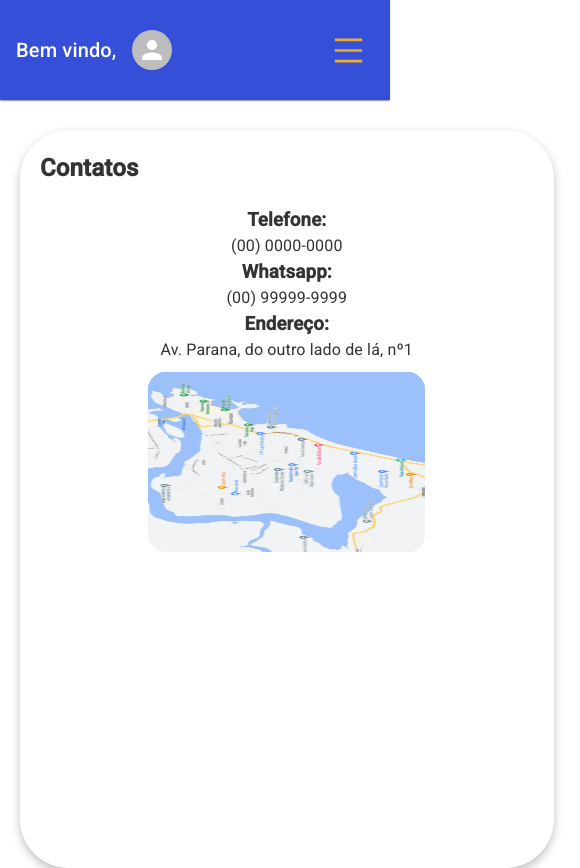
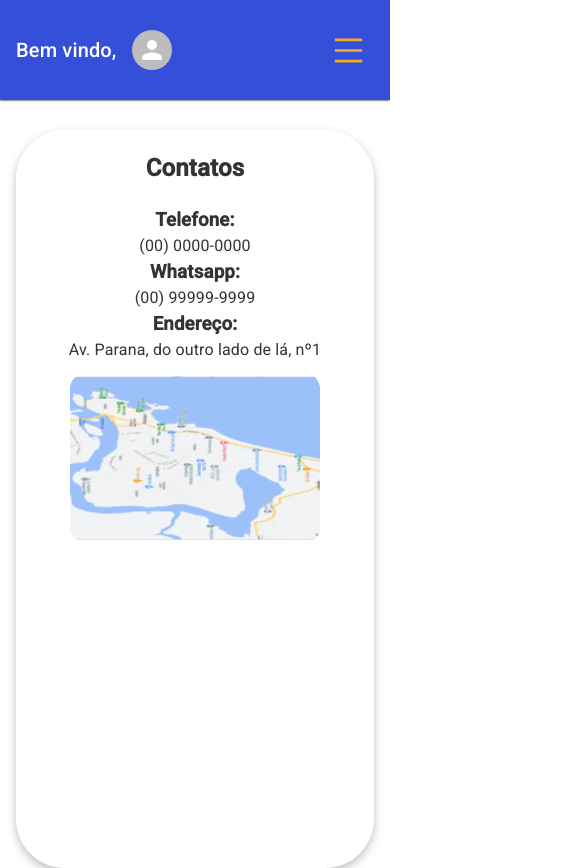
Before and after one commit to fabioalmeida08/Hotel-Pet, a React (Create React App) app: page /dashboard/contact in a window 390 px wide. Shown: the whole page, 580 px wide, since content can reach past the window. Built offline with nearby package versions, Linux system fonts and the light colour scheme.

Commit message:
fix: styles mobile

```diff
--- a/src/components/AdmPets/StyledGrid.tsx
+++ b/src/components/AdmPets/StyledGrid.tsx
@@ -12,5 +12,8 @@ const StyledGrid = styled.div`
     overflow-y: scroll;
     gap: 12px;
     padding: 20px 0;
+    ::-webkit-scrollbar{
+   width: 0px;
+ }
 `
 export default StyledGrid
--- a/src/components/CardMimos/style.ts
+++ b/src/components/CardMimos/style.ts
@@ -1,7 +1,7 @@
 import styled from "styled-components";
 
 const StyledDivMimos = styled.div`
-  width: 290px;
+  width: 280px;
   height: 180px;
   display: flex;
   align-items: flex-start;
--- a/src/components/CardPets/StyledCardPet.tsx
+++ b/src/components/CardPets/StyledCardPet.tsx
@@ -11,8 +11,10 @@ export const style = {
 }
 
 export const StyledCardPet = styled.div`
-  width: 350px;
-  height: 230px;
+  width: 80vw;
+  max-width: 350px;
+  height: 32vh;
+  max-height: 230px;
   display: flex;
   align-items: flex-start;
   border-radius: 20px;
@@ -29,7 +31,8 @@ export const StyledCardPet = styled.div`
   }
   .paw{
     position: absolute;
-    width: 200px;
+    width: 15vw;
+    max-width: 200px;
     bottom: 10%;
     right: 5%;
     z-index: 0;
--- a/src/components/DashboardContacts/stylesDashboardContacts.ts
+++ b/src/components/DashboardContacts/stylesDashboardContacts.ts
@@ -2,6 +2,8 @@ import styled from 'styled-components'
 
 const ContainerAll = styled.div`
   width: 100%;
+  display: flex;
+  flex-direction: column;
   height: 100%;
   color: var(--grey-3);
 
@@ -18,12 +20,19 @@ const ContainerAll = styled.div`
   }
 `
 const ContainerHeader = styled.div`
-  text-aligh: center;
+  text-align: center;
+
+  @media(min-width: 890px){
+    text-align: start;
+    margin-left: 15%;
+
+  }
 `;
 
 const Container = styled.div`
   background-color: #FFF;
   display: flex;
+  justify-content: center;
   flex-direction: column;
 
   @media (min-width: 890px){
@@ -38,6 +47,11 @@ height: 100%;
 display: flex;
 flex-direction: column;
 
+
+img{
+  width: 250px;
+    height: 172px;
+}
 @media (min-width: 580px){
   padding:10px;
 }
--- a/src/components/DashboardMime/stylesDashboardMime.ts
+++ b/src/components/DashboardMime/stylesDashboardMime.ts
@@ -22,6 +22,7 @@ const Container = styled.div`
   }
   .title{
     font-size: 50px;
+    font-weight: 400;
   }
 `;
 
--- a/src/components/UserNav/StyledUserNav.ts
+++ b/src/components/UserNav/StyledUserNav.ts
@@ -13,7 +13,8 @@ export const Container = styled.div`
     color: var(--white);
     border-radius: 49px 0px 0px 49px;
 
-    min-width: 200px;
+    width: 34vw;
+    max-width: 300px;
     height: 100%;
 
     div {
--- a/src/pages/PagConfig/styles.ts
+++ b/src/pages/PagConfig/styles.ts
@@ -2,7 +2,7 @@ import styled from "styled-components";
 
 const Container = styled.div`
 
-  min-width: 580px;
+min-width : 100vw;
 
 `;
 
--- a/src/pages/PagContact/styles.ts
+++ b/src/pages/PagContact/styles.ts
@@ -1,34 +1,30 @@
-
 import styled from "styled-components";
 
 const Container = styled.div`
-
-  min-width: 580px;
-
+  min-width: 100vw;
 `;
 
 const CardUser = styled.div`
-  margin-left: 20px;
-  margin-right: 20px;
-
+margin-left: auto;
+    margin-right: auto;
   display: flex;
-
+  justify-content: center;
   width: 92%;
-  min-width: 385px;
+  min-width: 300px;
   height: 738px;
-  background: #FFFFFF;
+  background: #ffffff;
   box-shadow: 0px 4px 10px rgba(0, 0, 0, 0.25);
   border-radius: 49px;
 
-  @media (min-width: 580px){
+  @media (min-width: 580px) {
     margin-left: auto;
     margin-right: auto;
     width: 90%;
   }
 
-  @media (min-width: 1260px){
+  @media (min-width: 1260px) {
     width: 1200px;
   }
 `;
 
-export { Container, CardUser};
+export { Container, CardUser };
--- a/src/pages/PagLodge/styles.ts
+++ b/src/pages/PagLodge/styles.ts
@@ -2,7 +2,7 @@ import styled from "styled-components";
 
 const Container = styled.div`
 
-  min-width: 580px;
+min-width : 100vw;
 
 `;
 
--- a/src/pages/PagMine/styles.ts
+++ b/src/pages/PagMine/styles.ts
@@ -2,7 +2,7 @@ import styled from "styled-components";
 
 const Container = styled.div`
 
-  min-width: 580px;
+min-width : 100vw;
 
 `;
 
@@ -13,7 +13,7 @@ const CardUser = styled.div`
   display: flex;
 
   width: 92%;
-  min-width: 385px;
+  min-width: 280px;
   height: 738px;
   background: #FFFFFF;
   box-shadow: 0px 4px 10px rgba(0, 0, 0, 0.25);
--- a/src/pages/PagPets/styles.ts
+++ b/src/pages/PagPets/styles.ts
@@ -1,9 +1,7 @@
 import styled from "styled-components";
 
 const Container = styled.div`
-  display: flex;
-  flex-direction: column;
-  align-items: center;
+ min-width : 100vw;
 `;
 
 const CardUser = styled.div`
--- a/src/pages/dashboard/index.tsx
+++ b/src/pages/dashboard/index.tsx
@@ -1,4 +1,3 @@
-import DashboardPets from "../../components/DashboardPets"
 import DasboardHeader from "../../components/HeaderDashboard"
 import UserNav from "../../components/UserNav"
 import { Container, CardUser } from "./styles"
@@ -17,7 +16,6 @@ const Dashboard = () => {
         <DasboardHeader />
         <CardUser>
           <UserNav />
-          {/* <DashboardPets /> */}
         </CardUser>
       </Container>
     )
```
